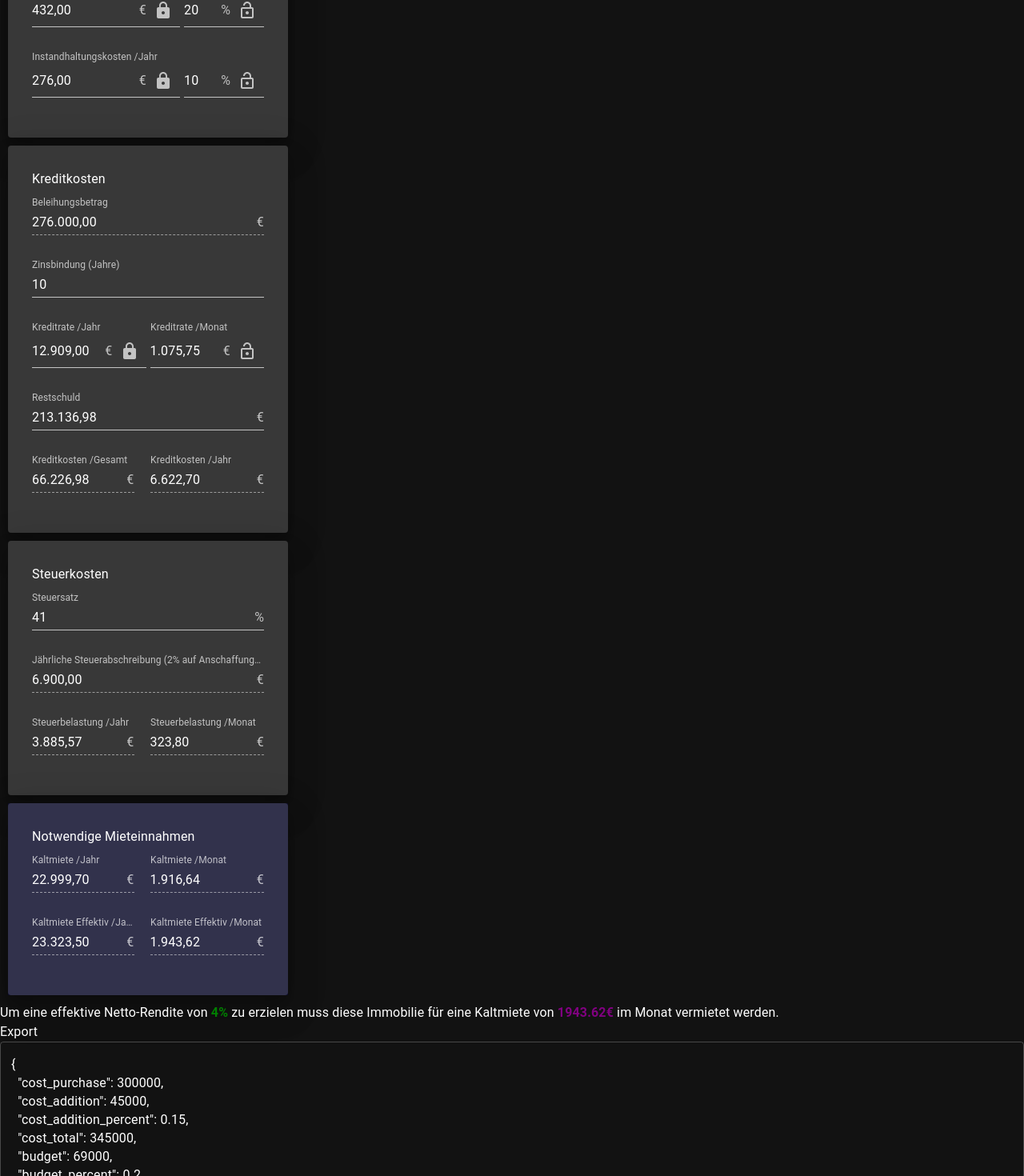
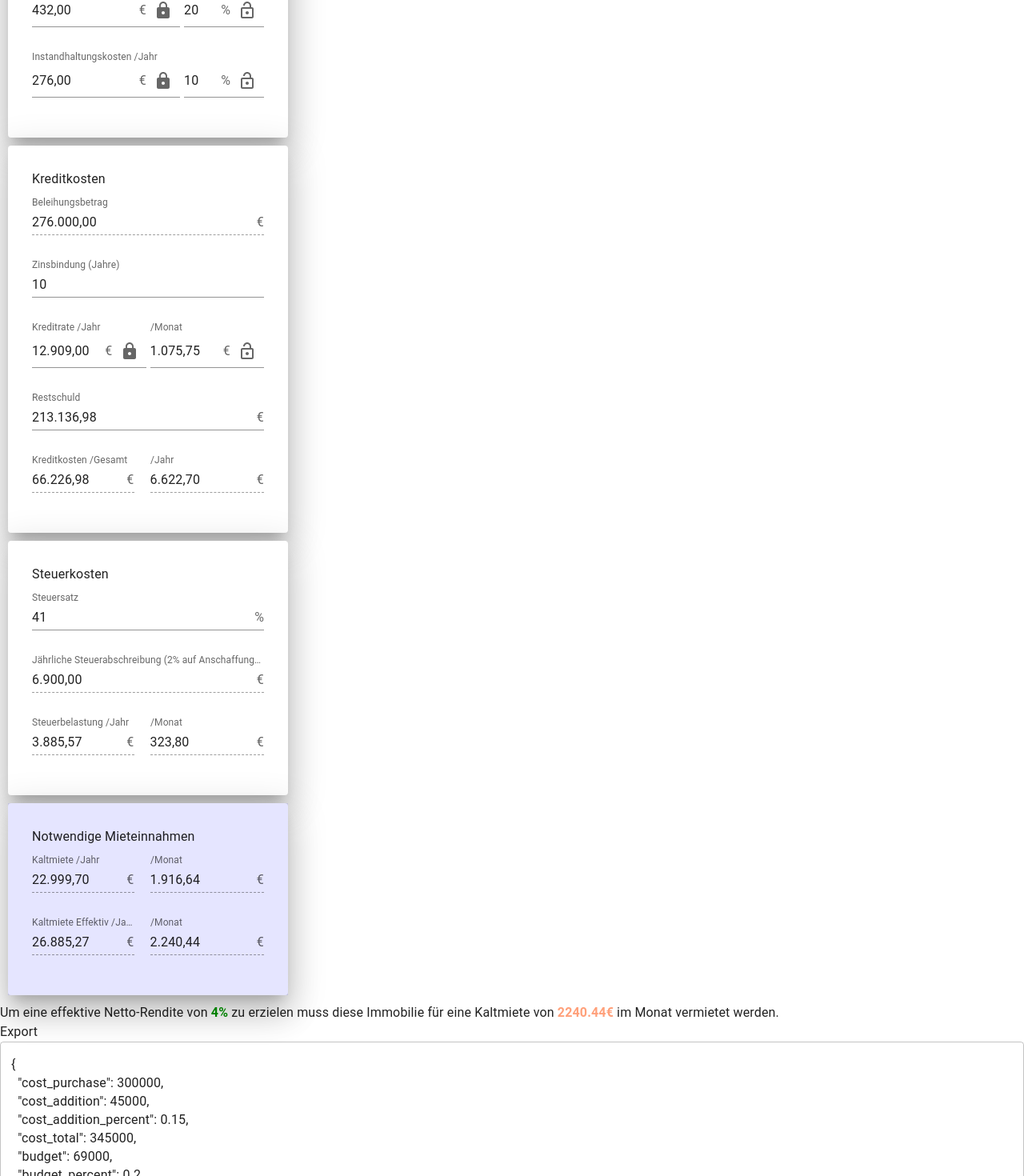
Before and after one commit to ThibaultJanBeyer/property-investment-calculator, a React (Create React App) app: page / in a window 1280 px wide. Shown: the part 818-2288 px from the top of the page at 80% size. Built offline with nearby package versions, Linux system fonts and the light colour scheme.

Commit message:
fix typos

```diff
--- a/src/App.tsx
+++ b/src/App.tsx
@@ -12,7 +12,7 @@ export const App = () => {
       createTheme({
         palette: {
           // mode: prefersDarkMode ? 'dark' : 'light',
-          mode: 'dark',
+          mode: 'light',
         },
       }),
     [prefersDarkMode]
--- a/src/components/Calculator.tsx
+++ b/src/components/Calculator.tsx
@@ -48,7 +48,7 @@ export const Calculator: React.FunctionComponent = () => {
           {(state.main.yield_percent.val * 100).toFixed(0)}%
         </strong>{' '}
         zu erzielen muss diese Immobilie für eine Kaltmiete von{' '}
-        <strong style={{ color: 'purple' }}>
+        <strong style={{ color: 'lightsalmon' }}>
           {state.main.rent_effective.val.toFixed(2)}€
         </strong>{' '}
         im Monat vermietet werden.
--- a/src/components/inputs/InputMonthYear.tsx
+++ b/src/components/inputs/InputMonthYear.tsx
@@ -47,7 +47,7 @@ export const InputMonthYear: React.FunctionComponent<{
     <InputMonthYearWrapper
       field={stateKey}
       otherField={`${stateKey}_year` as CalcStateKeys}
-      friendlyName={`${label} /Monat`}
+      friendlyName={`/Monat`}
       type="month"
     />
   </Duoline>
--- a/src/components/inputs/InputTotalMonthYear.tsx
+++ b/src/components/inputs/InputTotalMonthYear.tsx
@@ -41,7 +41,7 @@ export const InputTotalMonthYear: React.FunctionComponent<{
         stateKey={baseStateKey as CalcStateKeys}
         newVal={isBaseMonth ? newVal : newVal / dividedBy}
         stateKeys={stateKeys}
-        label={`${label} /${monthLabel}`}
+        label={`/${monthLabel}`}
       />
     </Duoline>
   )
--- a/src/components/sections/Rent.tsx
+++ b/src/components/sections/Rent.tsx
@@ -34,8 +34,8 @@ export const Rent: React.FunctionComponent = () => {
       <InputTotalMonthYear
         label="Kaltmiete Effektiv"
         stateKey="rent_effective_year"
-        stateKeys={['rent_pretax_year', 'tax_total']}
-        newVal={state.main.rent_pretax_year.val + state.main.tax_total.val}
+        stateKeys={['rent_pretax_year', 'tax_total_year']}
+        newVal={state.main.rent_pretax_year.val + state.main.tax_total_year.val}
       />
     </Paper>
   )
```
